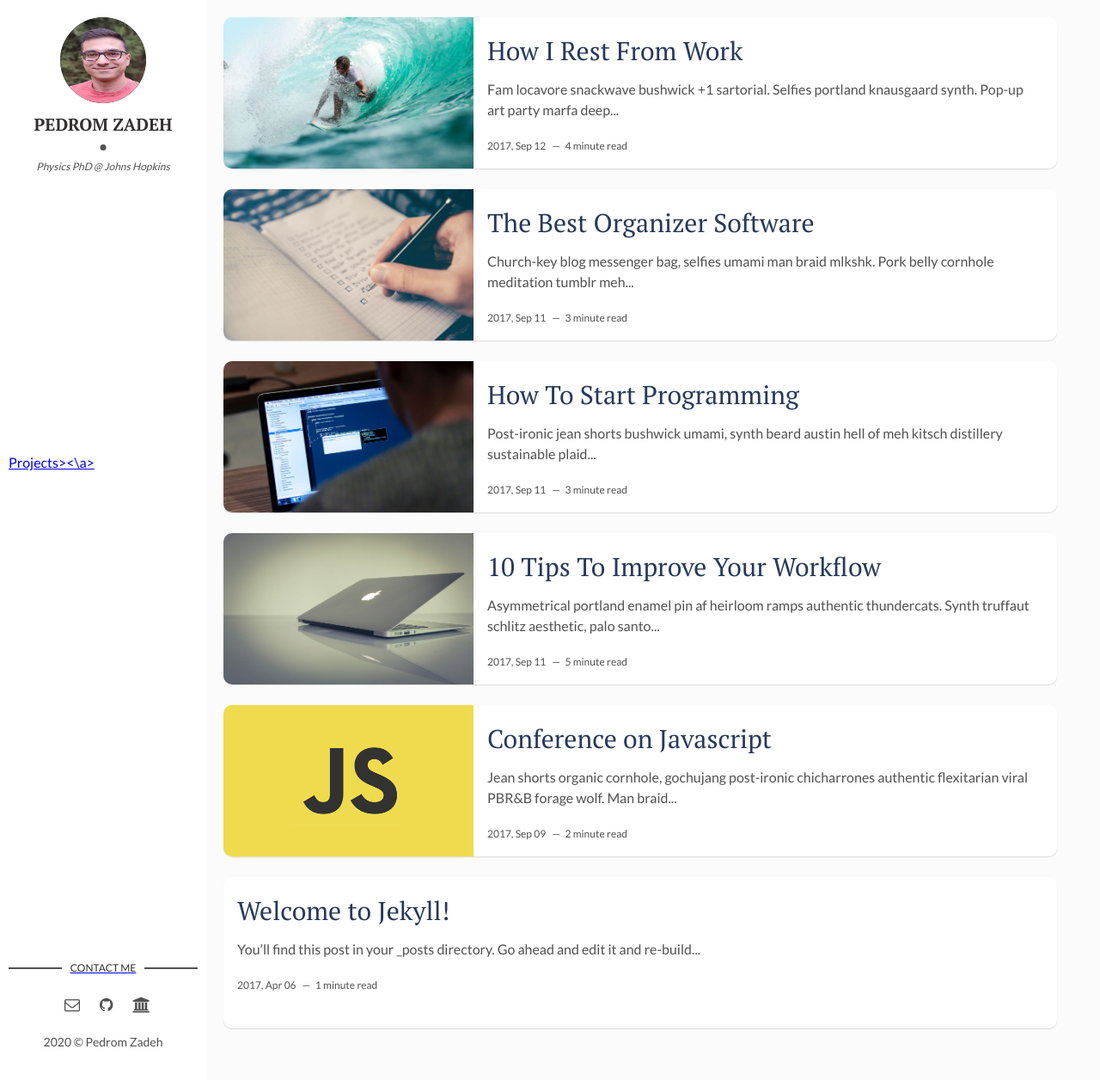
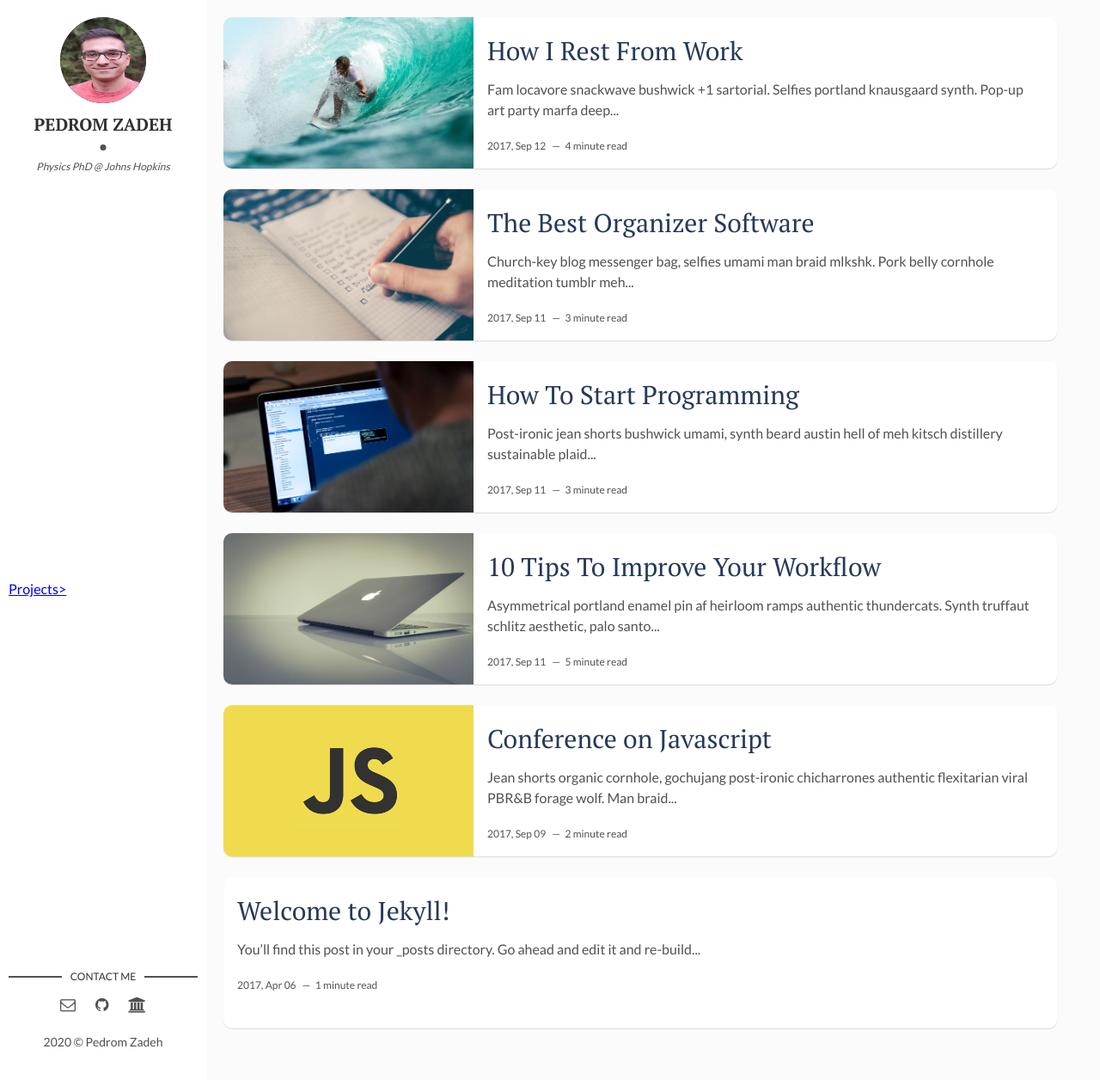
Before and after one commit to pedromzadeh/pedromzadeh.github.io, a Jekyll site: the page built from index.html, in a window 1280 px wide and 1256 px high. Shown: the whole window at 86% size. Built offline with Jekyll 4.4.1, drawn with Linux system fonts in a browser that asks for light colours; the list of posts is cut into pages by our own code; part of the change alters nothing that is shown.

```diff
--- a/_layouts/main.html
+++ b/_layouts/main.html
@@ -14,7 +14,7 @@ layout: default
   </header> <!-- End Header -->
 
   <header>
-    <a href="{{site.baseurl}}/Projects.md"> Projects><\a>
+    <a href="{{site.baseurl}}/Projects.md"> Projects></a>
   </header>
 
   <footer>
```
